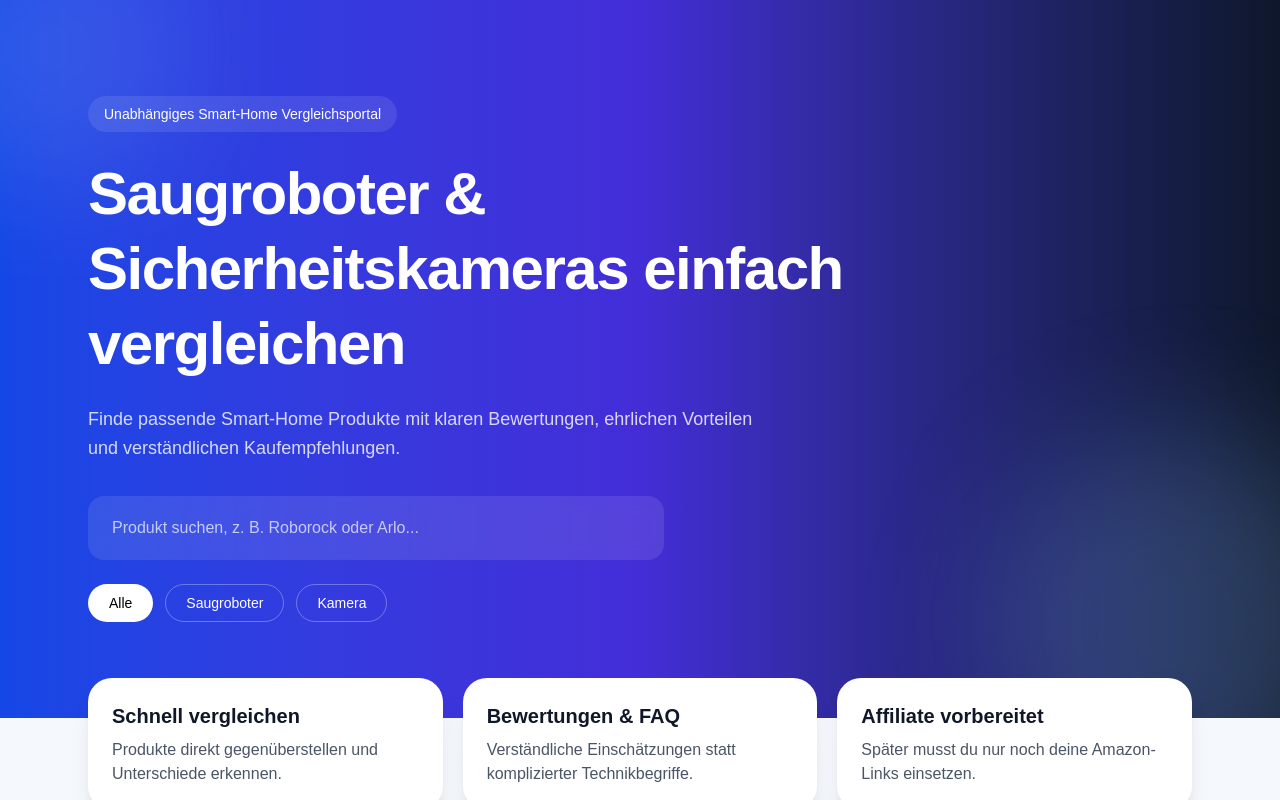
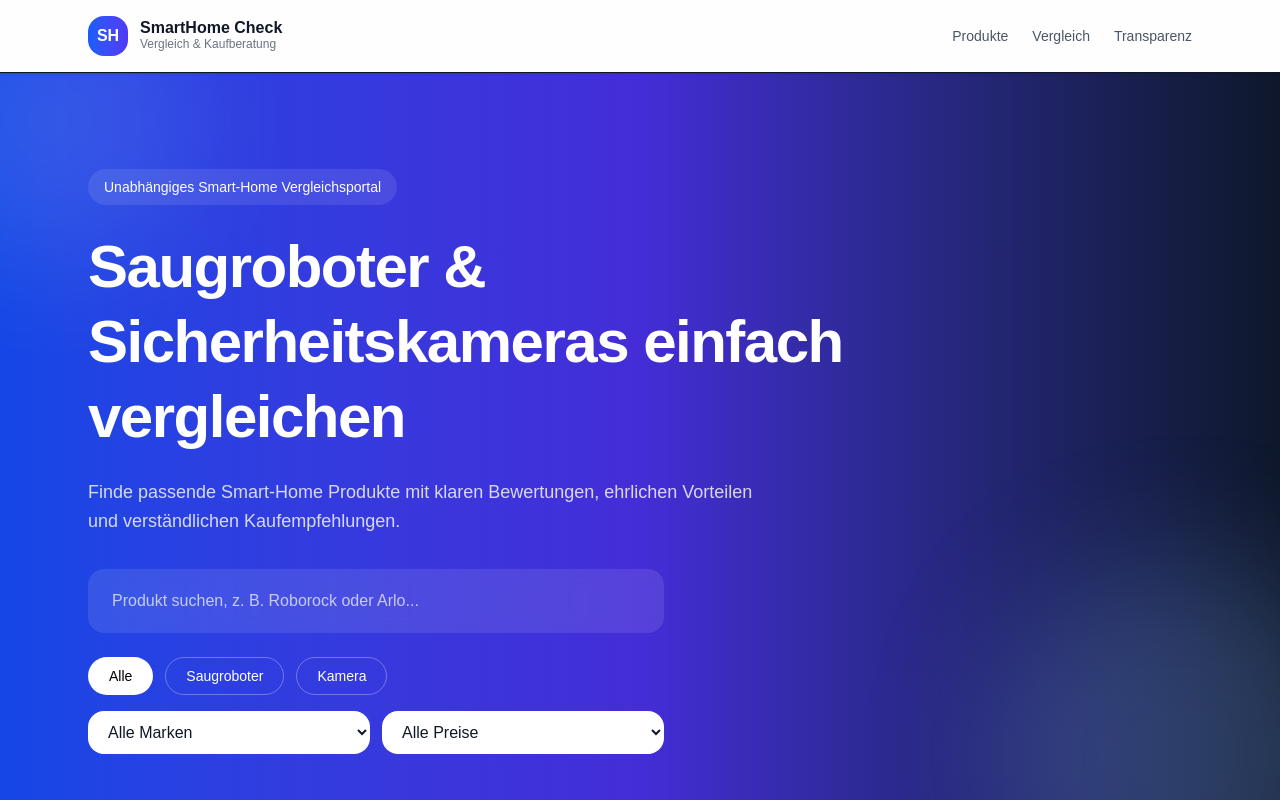
Before and after one commit to naturlichesaroma/smart-home-vergleich, a Next.js app: page / in a window 1280 px wide. Shown: the top 800 px of the page. Built offline with nearby package versions, Linux system fonts and the light colour scheme.

Commit message:
logo und filter hinzugefügt

```diff
--- a/app/page.tsx
+++ b/app/page.tsx
@@ -6,7 +6,9 @@ const products = [
   {
     id: 1,
     name: "Roborock S8",
+    brand: "Roborock",
     category: "Saugroboter",
+    numericPrice: 599,
     badge: "Testsieger",
     rating: 4.7,
     price: "ab 599€",
@@ -22,7 +24,9 @@ const products = [
   {
     id: 2,
     name: "iRobot Roomba i7+",
+    brand: "iRobot",
     category: "Saugroboter",
+    numericPrice: 499,
     badge: "Beliebt",
     rating: 4.5,
     price: "ab 499€",
@@ -38,7 +42,9 @@ const products = [
   {
     id: 3,
     name: "Arlo Pro 5",
+    brand: "Arlo",
     category: "Kamera",
+    numericPrice: 179,
     badge: "Premium",
     rating: 4.6,
     price: "ab 179€",
@@ -54,7 +60,9 @@ const products = [
   {
     id: 4,
     name: "Eufy Indoor Cam 2K",
+    brand: "Eufy",
     category: "Kamera",
+    numericPrice: 49,
     badge: "Preis-Leistung",
     rating: 4.4,
     price: "ab 49€",
@@ -76,6 +84,8 @@ function stars(rating: number) {
 export default function Home() {
   const [search, setSearch] = useState("");
   const [category, setCategory] = useState("Alle");
+  const [brand, setBrand] = useState("Alle");
+  const [maxPrice, setMaxPrice] = useState("Alle");
   const [compareA, setCompareA] = useState(1);
   const [compareB, setCompareB] = useState(3);
 
@@ -88,16 +98,61 @@ export default function Home() {
       const matchesCategory =
         category === "Alle" || product.category === category;
 
-      return matchesSearch && matchesCategory;
+     const matchesBrand =
+  brand === "Alle" || product.brand === brand;
+
+const matchesPrice =
+  maxPrice === "Alle" ||
+  product.numericPrice <= Number(maxPrice);
+
+return (
+  matchesSearch &&
+  matchesCategory &&
+  matchesBrand &&
+  matchesPrice
+);
     });
-  }, [search, category]);
+  }, [search, category, brand, maxPrice]);
 
   const productA = products.find((p) => p.id === compareA)!;
   const productB = products.find((p) => p.id === compareB)!;
 
   return (
     <main className="min-h-screen bg-gradient-to-b from-slate-50 via-blue-50 to-slate-100 text-gray-900">
-      <section className="relative overflow-hidden bg-gradient-to-r from-blue-700 via-indigo-700 to-slate-900 text-white">
+      <nav className="sticky top-0 z-50 bg-white/80 backdrop-blur border-b shadow-sm">
+  <div className="mx-auto max-w-6xl px-6 py-4 flex items-center justify-between">
+    <a href="#top" className="flex items-center gap-3">
+      <div className="h-10 w-10 rounded-2xl bg-gradient-to-r from-blue-600 to-indigo-600 text-white flex items-center justify-center font-black">
+        SH
+      </div>
+
+      <div>
+        <div className="font-extrabold leading-none">
+          SmartHome Check
+        </div>
+
+        <div className="text-xs text-gray-500">
+          Vergleich & Kaufberatung
+        </div>
+      </div>
+    </a>
+
+    <div className="hidden md:flex gap-6 text-sm text-gray-600">
+      <a href="#produkte" className="hover:text-blue-600">
+        Produkte
+      </a>
+
+      <a href="#vergleich" className="hover:text-blue-600">
+        Vergleich
+      </a>
+
+      <a href="#affiliate" className="hover:text-blue-600">
+        Transparenz
+      </a>
+    </div>
+  </div>
+</nav>
+      <section id="top" className="relative overflow-hidden bg-gradient-to-r from-blue-700 via-indigo-700 to-slate-900 text-white">
         <div className="absolute -top-24 -left-24 h-72 w-72 rounded-full bg-white/10 blur-3xl" />
         <div className="absolute -bottom-24 -right-24 h-96 w-96 rounded-full bg-blue-300/20 blur-3xl" />
 
@@ -139,6 +194,30 @@ export default function Home() {
               </button>
             ))}
           </div>
+          <div className="mt-4 grid gap-3 md:grid-cols-2 max-w-xl">
+  <select
+    className="rounded-2xl bg-white px-4 py-3 text-gray-900"
+    value={brand}
+    onChange={(e) => setBrand(e.target.value)}
+  >
+    <option value="Alle">Alle Marken</option>
+    <option value="Roborock">Roborock</option>
+    <option value="iRobot">iRobot</option>
+    <option value="Arlo">Arlo</option>
+    <option value="Eufy">Eufy</option>
+  </select>
+
+  <select
+    className="rounded-2xl bg-white px-4 py-3 text-gray-900"
+    value={maxPrice}
+    onChange={(e) => setMaxPrice(e.target.value)}
+  >
+    <option value="Alle">Alle Preise</option>
+    <option value="100">bis 100€</option>
+    <option value="300">bis 300€</option>
+    <option value="600">bis 600€</option>
+  </select>
+</div>
         </div>
       </section>
 
```
